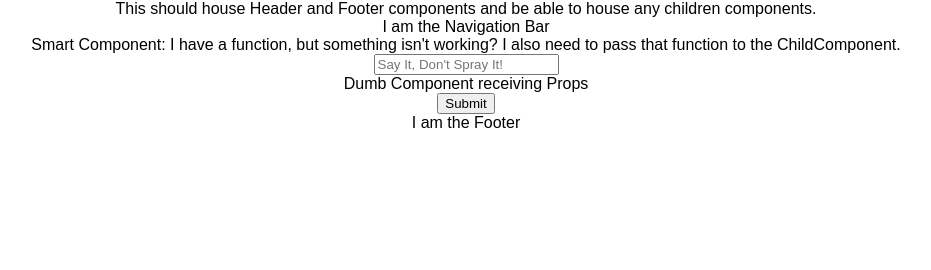
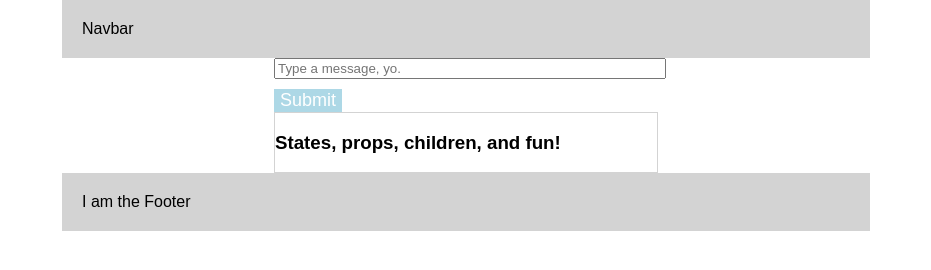
Before and after one commit to KillahDillah/child_props, a React app: page / in a window 1280 px wide. Shown: the whole page, without its empty margins (174-1105 px from the left). Built offline with nearby package versions, Linux system fonts and the light colour scheme.

Commit message:
css added

```diff
--- a/src/components/App.js
+++ b/src/components/App.js
@@ -1,18 +1,12 @@
 import React, { Component } from 'react';
 import '../styles/App.css';
-import Header from './Header';
-import ParentComponent from './ParentComponent';
-import Footer from './Footer';
 import BaseLayout from './BaseLayout';
 
 class App extends Component {
   render() {
     return (
       <div className="App">
-        <BaseLayout></BaseLayout>
-        <Header />
-        <ParentComponent />
-        <Footer />
+        <BaseLayout/>
       </div>
     );
   }
--- a/src/components/BaseLayout.js
+++ b/src/components/BaseLayout.js
@@ -1,9 +1,20 @@
-import React, { Component } from 'react'
+import React, { Component } from 'react';
+import ParentComponent from './ParentComponent';
 
 class BaseLayout extends Component {
   render() {
     return(
-      <div>This should house Header and Footer components and be able to house any children components.</div>
+      <div>
+        <div className="navbar">
+          <nav>Navbar</nav>
+        </div>
+        <div className="parent">
+          <ParentComponent/>
+        </div>
+        <div className="navbar">
+          <footer>I am the Footer</footer>
+        </div>
+      </div>
     )
   }
 }
--- a/src/components/ChildComponent.js
+++ b/src/components/ChildComponent.js
@@ -5,9 +5,9 @@ import React, {Component} from 'react';
 class ChildComponent extends Component {
   render() {
     return (
-      <div>Dumb Component receiving Props
-        <div>
-          <input type="submit" onClick={this.props.onClick}/>
+      <div>
+        <div id="submitwrap">
+          <input type="submit" onClick={this.props.onClick} className="submit"/>
         </div>
       </div>
     );
--- a/src/components/DisplayComponent.js
+++ b/src/components/DisplayComponent.js
@@ -1,10 +1,12 @@
-
 import React, {Component} from 'react'
 
 class DisplayComponent extends Component {
   render() {
     return (
-      <div>{this.props.sayWhat}</div>
+      <div id="display">
+        <h3> States, props, children, and fun!</h3>
+        {this.props.sayWhat}
+      </div>
     );
   }
 }
--- a/src/components/Footer.js
+++ /dev/null
@@ -1,11 +0,0 @@
-import React, { Component } from 'react'
-
-class Footer extends Component {
-  render() {
-    return(
-      <footer>I am the Footer</footer>
-    )
-  }
-}
-
-export default Footer
--- a/src/components/Header.js
+++ /dev/null
@@ -1,11 +0,0 @@
-import React, { Component } from 'react'
-
-class Header extends Component {
-	render() {
-		return(
-			<nav>I am the Navigation Bar</nav>
-		)
-	}
-}
-
-export default Header
--- a/src/components/ParentComponent.js
+++ b/src/components/ParentComponent.js
@@ -32,9 +32,9 @@ class ParentComponent extends Component {
   }
   render() {
     return(
-      <div>Smart Component: I have a function, but something isn't working? I also need to pass that function to the ChildComponent.
+      <div>
         <div>
-          <input value={this.state.whatToSay} onChange={this.handleInput} type="text" placeholder="Say It, Don't Spray It!" />
+          <input className="message" value={this.state.whatToSay} onChange={this.handleInput} type="text" placeholder="Type a message, yo." />
         </div>
         <div>
           <ChildComponent onClick={this.handleSubmit}/>
--- a/src/index.css
+++ b/src/index.css
@@ -3,3 +3,39 @@ body {
   padding: 0;
   font-family: sans-serif;
 }
+
+.navbar {
+  text-align: left;
+}
+nav, footer {
+  width: 60%;
+  padding: 20px;
+  background-color: lightgray;
+  margin: auto;
+}
+
+.parent {
+  width: 30%;
+  margin: auto;
+}
+
+.message {
+  width: 100%;
+  margin-bottom: 10px;
+}
+
+#submitwrap {
+  text-align: left;
+}
+
+.submit {
+  background-color: lightblue;
+  border: none;
+  font-size: large;
+  color: white;
+}
+
+#display {
+  border: lightgray .5px solid;
+  text-align: left;
+}
```
